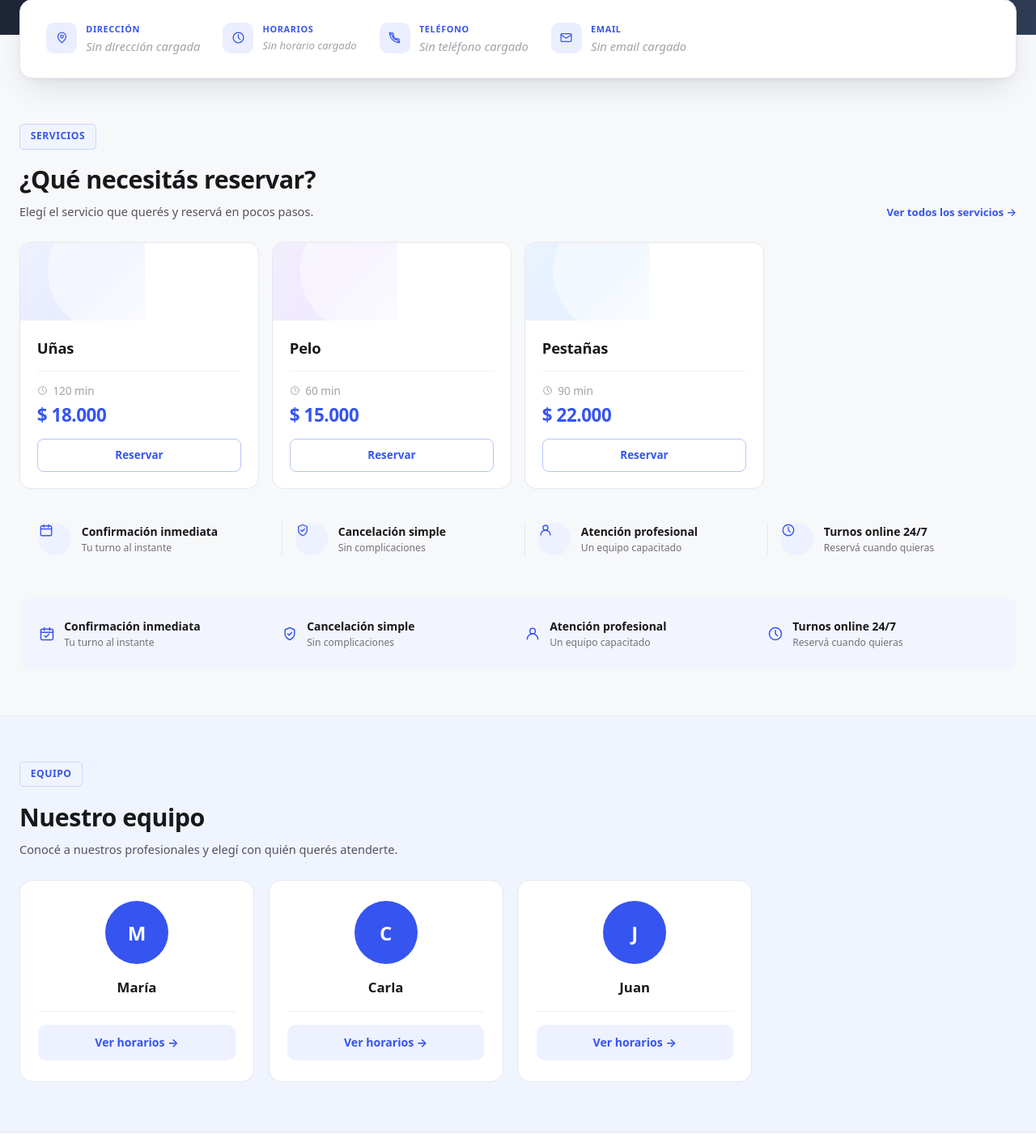
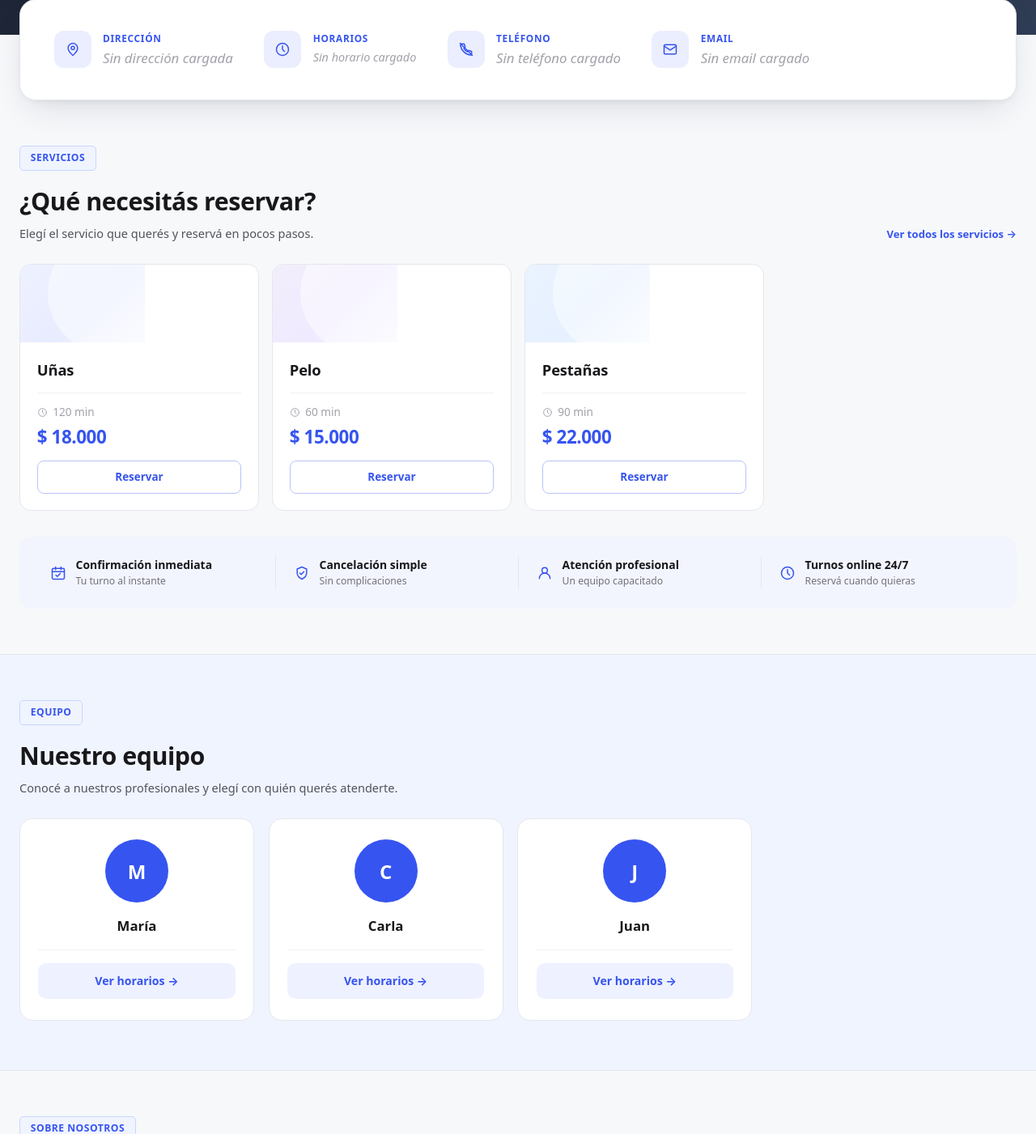
Before and after one commit to Jburaschi/Turnera, a Flask app: page /pepito in a window 1280 px wide. Shown: the part 494-1895 px from the top of the page at 81% size. Run offline with Flask 3, Linux system fonts and the light colour scheme; data comes from the database, SQL or seed files in the repository; data that the repository does not hold is empty; some libraries are stand-ins or nearby versions; grey boxes are pictures that could not be loaded.

Commit message:
update diseño

```diff
--- a/app/static/admin_styles.css
+++ b/app/static/admin_styles.css
@@ -542,11 +542,17 @@
 .ag3-layout { display: grid; grid-template-columns: 1fr 290px; gap: 1.4rem; align-items: start; }
 .ag3-table-wrap { background: #fff; border: 1px solid #e9e9ec; border-radius: 16px; overflow: hidden; }
 .ag3-table { width: 100%; border-collapse: collapse; }
-.ag3-table thead th { text-align: left; font-size: .78rem; font-weight: 600; color: #a1a1aa; padding: 1rem 1.2rem; border-bottom: 1px solid #f1f1f3; }
+.ag3-table thead th { text-align: left; font-size: .76rem; font-weight: 600; color: #a1a1aa; padding: .7rem 1.2rem; border-bottom: 1px solid #f1f1f3; }
 .ag3-row { cursor: pointer; transition: background .12s; border-left: 3px solid transparent; }
 .ag3-row:hover { background: #f7f9fc; }
 .ag3-row:hover { border-left-color: #3654f0; }
-.ag3-table td { padding: .95rem 1.2rem; border-bottom: 1px solid #f4f4f5; font-size: .9rem; }
+.ag3-table td { padding: .62rem 1.2rem; border-bottom: 1px solid #f4f4f5; font-size: .88rem; }
+
+.ag3-pagination { display: flex; justify-content: center; align-items: center; gap: .35rem; padding: 1rem; flex-wrap: wrap; }
+.ag3-page-btn { min-width: 34px; height: 34px; padding: 0 .5rem; border: 1px solid #e4e7ec; background: #fff; border-radius: 8px; color: #52525b; font-size: .85rem; font-weight: 600; cursor: pointer; transition: all .12s; }
+.ag3-page-btn:hover:not(:disabled):not(.is-active) { background: #f4f4f5; }
+.ag3-page-btn.is-active { background: #3654f0; color: #fff; border-color: #3654f0; }
+.ag3-page-btn:disabled { opacity: .4; cursor: default; }
 .ag3-table tbody tr:last-child td { border-bottom: none; }
 .ag3-td-hour { font-weight: 700; color: #18181b; }
 .ag3-td-client { font-weight: 600; color: #18181b; }
--- a/app/static/styles.css
+++ b/app/static/styles.css
@@ -369,7 +369,9 @@ body {
 .cp-service-card:hover .cp-service-action--block { background: var(--brand); color: #fff; border-color: var(--brand); }
 
 /* ── Barra de confianza ────────────────────────────────────────── */
-.cp-trust-bar { display: grid; grid-template-columns: repeat(4,1fr); gap: 1rem; background: color-mix(in srgb, var(--brand) 6%, #fff); border-radius: 14px; padding: 1.5rem; margin-top: 2rem; }
+.cp-trust-bar { display: grid; grid-template-columns: repeat(4,1fr); gap: 0; background: color-mix(in srgb, var(--brand) 6%, #fff); border-radius: 14px; padding: 1.5rem 1rem; margin-top: 2rem; }
+.cp-trust-bar .cp-trust-item { padding: 0 1.4rem; }
+.cp-trust-bar .cp-trust-item + .cp-trust-item { border-left: 1px solid color-mix(in srgb, var(--brand) 15%, #fff); }
 .cp-trust-item { display: flex; align-items: center; gap: .7rem; }
 .cp-trust-item svg { color: var(--brand); flex: 0 0 auto; }
 .cp-trust-item strong { display: block; font-size: .87rem; color: #18181b; }
@@ -399,11 +401,13 @@ body {
 .cp-final-cta-btn:hover { background: #f7f8fa; color: var(--brand); }
 
 @media (max-width: 768px) {
-  .cp-trust-bar { grid-template-columns: 1fr 1fr; }
+  .cp-trust-bar { grid-template-columns: 1fr 1fr; gap: 1.2rem 0; }
+  .cp-trust-bar .cp-trust-item:nth-child(odd) { border-left: 0; }
   .cp-final-cta { flex-direction: column; align-items: flex-start; }
 }
 @media (max-width: 480px) {
   .cp-trust-bar { grid-template-columns: 1fr; }
+  .cp-trust-bar .cp-trust-item { border-left: 0 !important; }
 }
 
 /* ── Section head link ─────────────────────────────────────────── */
@@ -421,17 +425,17 @@ body {
 /* ── Contacto (reemplaza el mapa) ─────────────────────────────── */
 .cp-contact { padding: 0; position: relative; }
 .cp-contact-card {
-  background: #fff; border: 1px solid #e4e7ec; border-radius: 16px; box-shadow: var(--shadow-md);
+  background: #fff; border: 1px solid #e4e7ec; border-radius: 20px; box-shadow: var(--shadow-md);
   margin-top: -2.75rem; position: relative; z-index: 3;
-  padding: 1.75rem 2rem; display: flex; align-items: center; justify-content: space-between;
-  gap: 1.75rem; flex-wrap: wrap;
+  padding: 2.4rem 2.6rem; display: flex; align-items: center; justify-content: space-between;
+  gap: 2.4rem; flex-wrap: wrap;
 }
-.cp-contact-groups { display: flex; flex-wrap: wrap; gap: 1.75rem; flex: 1; }
-.cp-contact-group { display: flex; align-items: flex-start; gap: .7rem; min-width: 150px; }
-.cp-contact-group-icon { width: 38px; height: 38px; flex: 0 0 38px; border-radius: 10px; background: color-mix(in srgb, var(--brand) 10%, #fff); color: var(--brand); display: flex; align-items: center; justify-content: center; }
-.cp-contact-group-label { display: block; font-size: .68rem; font-weight: 700; color: var(--brand); letter-spacing: .06em; margin-bottom: .2rem; }
-.cp-contact-group-value { display: block; font-size: .92rem; font-weight: 700; color: #18181b; line-height: 1.35; }
-.cp-contact-group-value--sm { font-size: .82rem; font-weight: 600; }
+.cp-contact-groups { display: flex; flex-wrap: wrap; gap: 2.4rem; flex: 1; }
+.cp-contact-group { display: flex; align-items: flex-start; gap: .9rem; min-width: 175px; }
+.cp-contact-group-icon { width: 46px; height: 46px; flex: 0 0 46px; border-radius: 12px; background: color-mix(in srgb, var(--brand) 10%, #fff); color: var(--brand); display: flex; align-items: center; justify-content: center; }
+.cp-contact-group-label { display: block; font-size: .74rem; font-weight: 700; color: var(--brand); letter-spacing: .06em; margin-bottom: .3rem; }
+.cp-contact-group-value { display: block; font-size: 1.05rem; font-weight: 700; color: #18181b; line-height: 1.35; }
+.cp-contact-group-value--sm { font-size: .9rem; font-weight: 600; }
 .cp-contact-group-value--empty { color: #a1a1aa; font-weight: 500; font-style: italic; }
 .cp-contact-group-sub { display: block; font-size: .82rem; color: #71717a; margin-top: .1rem; }
 .cp-contact-group-sub--empty { color: #b4b4b8; font-style: italic; }
@@ -441,9 +445,9 @@ body {
 .cp-social-btn:hover { border-color: var(--brand); color: var(--brand); }
 .cp-social-btn--dark { border-color: rgba(255,255,255,.15); color: rgba(255,255,255,.7); }
 .cp-social-btn--dark:hover { border-color: #fff; color: #fff; }
-.cp-contact-actions { display: flex; flex-direction: column; gap: .55rem; min-width: 168px; flex: 0 0 auto; }
+.cp-contact-actions { display: flex; flex-direction: column; gap: .65rem; min-width: 200px; flex: 0 0 auto; }
 .cp-contact-actions .cp-btn-outline,
-.cp-contact-actions .cp-btn-whatsapp { justify-content: center; padding: .58rem 1.1rem; font-size: .85rem; gap: .5rem; }
+.cp-contact-actions .cp-btn-whatsapp { justify-content: space-between; padding: .8rem 1.3rem; font-size: .95rem; gap: .5rem; }
 .cp-btn-whatsapp { display: inline-flex; align-items: center; gap: .5rem; padding: .58rem 1.1rem; border-radius: 8px; background: #16a34a; color: #fff; font-weight: 600; font-size: .85rem; text-decoration: none; transition: filter .18s; }
 .cp-btn-whatsapp:hover { filter: brightness(.92); color: #fff; }
 
--- a/app/templates/company_page.html
+++ b/app/templates/company_page.html
@@ -89,7 +89,7 @@
         <div class="cp-contact-groups">
           {% if company.config.show_address_public %}
           <div class="cp-contact-group">
-            <span class="cp-contact-group-icon">{{ ic.icon('pin', 17) }}</span>
+            <span class="cp-contact-group-icon">{{ ic.icon('pin', 20) }}</span>
             <div>
               <span class="cp-contact-group-label">DIRECCIÓN</span>
               {% if company.address %}
@@ -101,7 +101,7 @@
           </div>
           {% endif %}
           <div class="cp-contact-group">
-            <span class="cp-contact-group-icon">{{ ic.icon('clock', 17) }}</span>
+            <span class="cp-contact-group-icon">{{ ic.icon('clock', 20) }}</span>
             <div>
               <span class="cp-contact-group-label">HORARIOS</span>
               {% if hours_summary %}
@@ -113,7 +113,7 @@
           </div>
           {% if company.config.show_phone_public %}
           <div class="cp-contact-group">
-            <span class="cp-contact-group-icon">{{ ic.icon('phone-off', 17) }}</span>
+            <span class="cp-contact-group-icon">{{ ic.icon('phone-off', 20) }}</span>
             <div>
               <span class="cp-contact-group-label">TELÉFONO</span>
               {% if company.phone %}
@@ -126,7 +126,7 @@
           {% endif %}
           {% if company.config.show_email_public %}
           <div class="cp-contact-group">
-            <span class="cp-contact-group-icon">{{ ic.icon('mail', 17) }}</span>
+            <span class="cp-contact-group-icon">{{ ic.icon('mail', 20) }}</span>
             <div>
               <span class="cp-contact-group-label">EMAIL</span>
               {% if company.email %}
@@ -208,25 +208,6 @@
         {% else %}
         <div class="cp-empty">Esta empresa todavía no tiene servicios activos para reservar.</div>
         {% endfor %}
-      </div>
-
-      <div class="cp-service-trust">
-        <div class="cp-trust-item">
-          <span class="cp-trust-icon">{{ ic.icon('calendar', 18) }}</span>
-          <div><strong>Confirmación inmediata</strong><span>Tu turno al instante</span></div>
-        </div>
-        <div class="cp-trust-item">
-          <span class="cp-trust-icon">{{ ic.icon('shield', 18) }}</span>
-          <div><strong>Cancelación simple</strong><span>Sin complicaciones</span></div>
-        </div>
-        <div class="cp-trust-item">
-          <span class="cp-trust-icon">{{ ic.icon('user', 18) }}</span>
-          <div><strong>Atención profesional</strong><span>Un equipo capacitado</span></div>
-        </div>
-        <div class="cp-trust-item">
-          <span class="cp-trust-icon">{{ ic.icon('clock', 18) }}</span>
-          <div><strong>Turnos online 24/7</strong><span>Reservá cuando quieras</span></div>
-        </div>
       </div>
 
       <!-- Barra de confianza -->
```
Also changed, not shown: app/templates/admin_dashboard.html (+70 -1 lines), app/templates/booking_success.html (+18 -18 lines).
